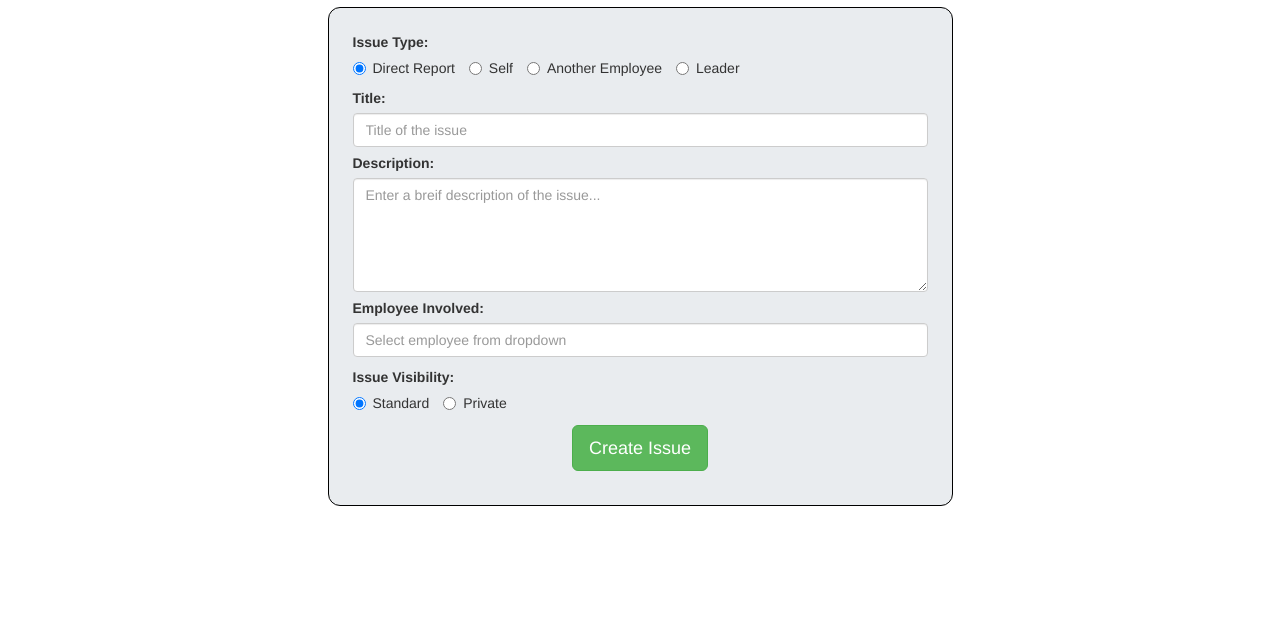
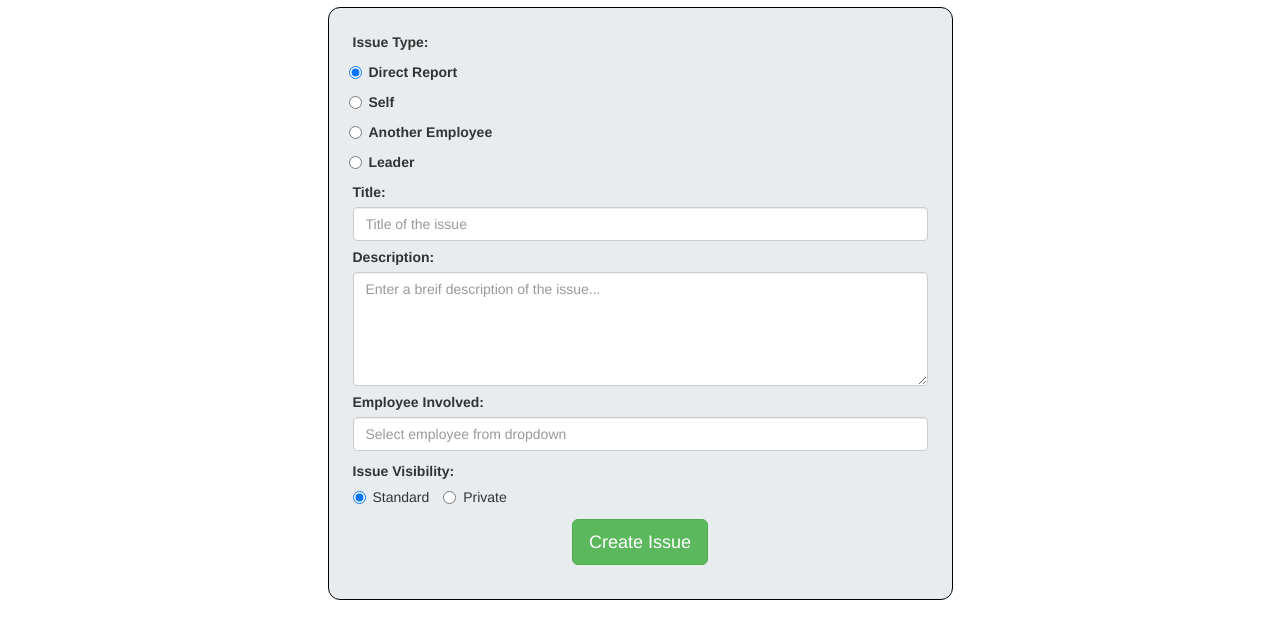
Before and after one commit to chrismcclure/chrismcclure.github.io, a plain HTML site: page createIssue.html in a window 1280 px wide. Shown: the part 115-754 px from the top of the page. Drawn offline with nearby package versions, Linux system fonts and the light colour scheme.

Commit message:
create issue radio button layout

```diff
--- a/createIssue.html
+++ b/createIssue.html
@@ -54,11 +54,11 @@
             <div class="form-group  col-md-6 col-sm-12 ">
                 <h1 class="text-center zero-top-margin"><span id="Issue-Name">Create New Issue</span> </h1>
                 <div class="main-form">
-                <p class="less-margin-bottom"><label for="issue-title">Issue Type:</label>     </p>
-               <label class="radio-inline"><input type="radio" name="issueType" value="report" id="direct-report" checked>Direct Report</label>
-                <label class="radio-inline"><input type="radio" name="issueType"id="self" value="self" >Self</label>
-                <label class="radio-inline"><input type="radio" name="issueType" id="employee" value="employee">Another Employee</label>
-                <label class="radio-inline"><input type="radio" name="issueType" id="leader" value="leader">Leader</label>
+                <p class="less-margin-bottom"><label for="issue-title" class="less-margin-bottom">Issue Type:</label>     </p>
+                <p class="margin-left less-margin-top"><label class="radio"><input type="radio" name="issueType" value="report" id="direct-report" checked>Direct Report</label></p>
+                <p class="margin-left"><label class="radio"><input type="radio" name="issueType"id="self" value="self" >Self</label>             </p>
+                <p class="margin-left"><label class="radio"><input type="radio" name="issueType" id="employee" value="employee">Another Employee</label>
+                <p class="margin-left"><label class="radio"><input type="radio" name="issueType" id="leader" value="leader">Leader</label>   </p>
                 <p></p>
                 <label  for="issue-title">Title:</label>
                 <input type="text" class="form-control" id="issue-title" placeholder="Title of the issue">
--- a/style/main.css
+++ b/style/main.css
@@ -39,6 +39,10 @@
    margin-bottom: 0px;
 }
 
+.less-margin-top{
+   margin-top: 0px;
+}
+
 .padding-right-reduced{
    padding-right: 12px !important;
 }
@@ -61,6 +65,10 @@
 
 .more-more-margin-top{
    margin-top: 12px;
+}
+
+.margin-left{
+   margin-left: 16px;;
 }
 
 .footer-div{
```
